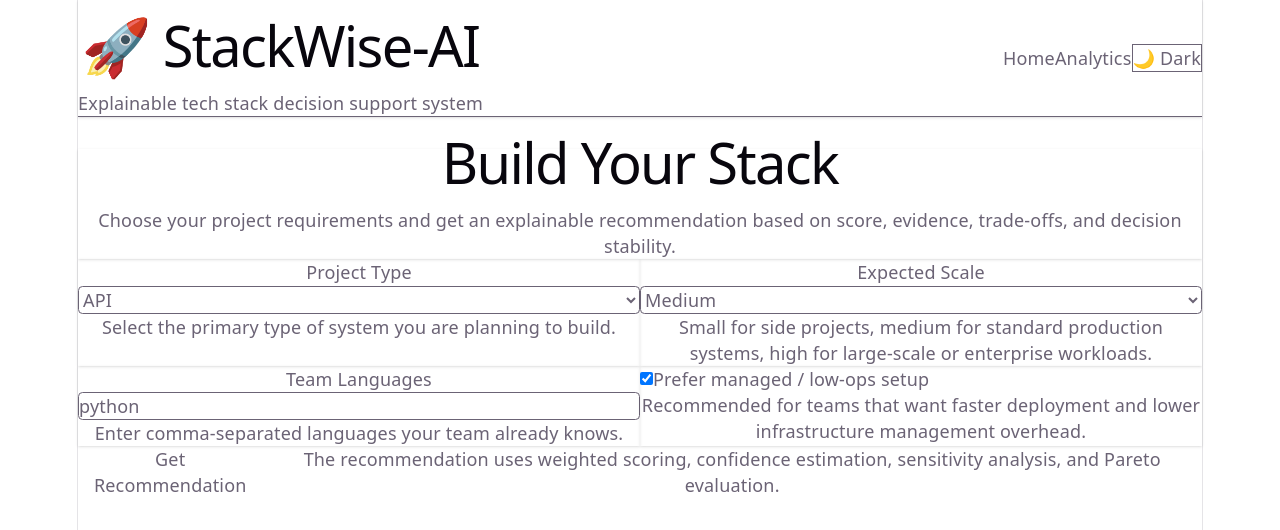
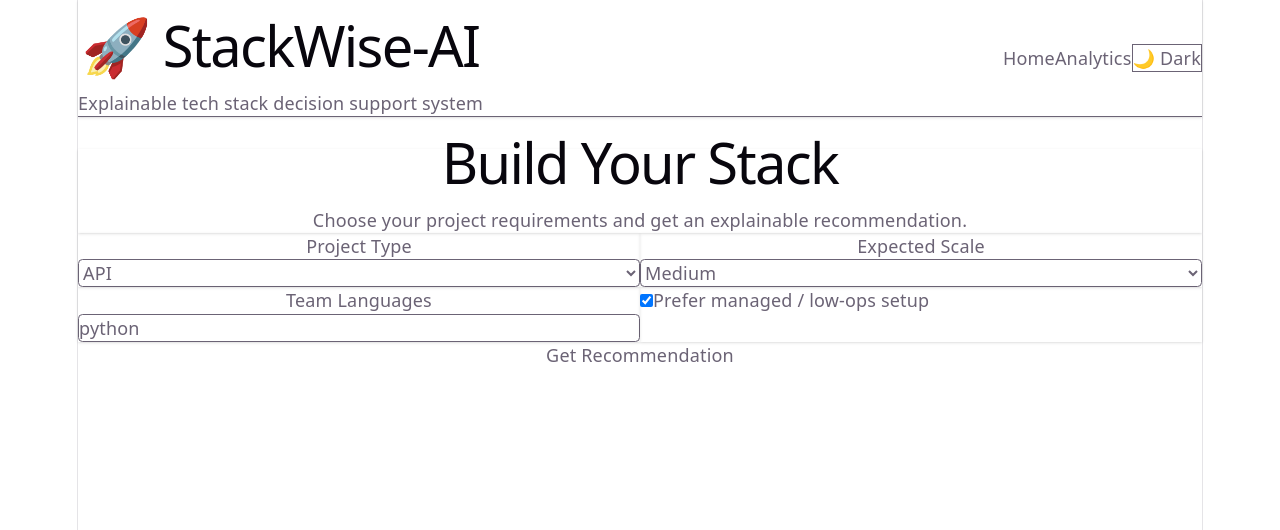
Before and after one commit to AdItyAsIngh1800/StackWise-AI, a React (Vite) app in the folder frontend-react/: page / in a window 1280 px wide. Shown: the top 530 px of the page. Built offline with nearby package versions, Linux system fonts and the light colour scheme.

Commit message:
fix: update backend CORS policy for React local development

```diff
--- a/frontend-react/src/components/Layout.tsx
+++ b/frontend-react/src/components/Layout.tsx
@@ -1,36 +1,27 @@
+import { useEffect, useState } from "react";
 import { Link } from "react-router-dom";
 
 type Props = {
   children: React.ReactNode;
 };
 
-function getInitialDarkMode(): boolean {
-  if (typeof window === "undefined") return false;
-  return localStorage.getItem("darkMode") === "true";
-}
+export default function Layout({ children }: Props) {
+  const [darkMode, setDarkMode] = useState(() => {
+    if (typeof window === "undefined") return false;
+    return localStorage.getItem("darkMode") === "true";
+  });
 
-export default function Layout({ children }: Props) {
-  const darkMode = getInitialDarkMode();
+  useEffect(() => {
+    const root = document.documentElement;
 
-  if (darkMode) {
-    document.documentElement.classList.add("dark");
-  } else {
-    document.documentElement.classList.remove("dark");
-  }
-
-  function toggleDarkMode() {
-    const next = !darkMode;
-
-    if (next) {
-      document.documentElement.classList.add("dark");
-      localStorage.setItem("darkMode", "true");
+    if (darkMode) {
+      root.classList.add("dark");
     } else {
-      document.documentElement.classList.remove("dark");
-      localStorage.setItem("darkMode", "false");
+      root.classList.remove("dark");
     }
 
-    window.location.reload();
-  }
+    localStorage.setItem("darkMode", String(darkMode));
+  }, [darkMode]);
 
   return (
     <div className="min-h-screen bg-gray-50 text-gray-900 dark:bg-gray-900 dark:text-gray-100">
@@ -54,7 +45,7 @@ export default function Layout({ children }: Props) {
             </nav>
 
             <button
-              onClick={toggleDarkMode}
+              onClick={() => setDarkMode((prev) => !prev)}
               className="rounded-lg border px-3 py-1 text-sm transition hover:bg-gray-100 dark:border-gray-600 dark:hover:bg-gray-700"
             >
               {darkMode ? "☀️ Light" : "🌙 Dark"}
--- a/frontend-react/src/index.css
+++ b/frontend-react/src/index.css
@@ -26,6 +26,7 @@
   -moz-osx-font-smoothing: grayscale;
 
   @import "tailwindcss";
+
 
   @media (max-width: 1024px) {
     font-size: 16px;
--- a/frontend-react/src/pages/Analytics.tsx
+++ b/frontend-react/src/pages/Analytics.tsx
@@ -1,8 +1,17 @@
+import { motion } from "framer-motion";
+
 export default function Analytics() {
   return (
-    <div>
-      <h1>Analytics</h1>
-      <p>Connect this page to your analytics endpoints next.</p>
-    </div>
+    <motion.div
+      initial={{ opacity: 0, y: 15 }}
+      animate={{ opacity: 1, y: 0 }}
+      transition={{ duration: 0.3 }}
+      className="space-y-6"
+    >
+      <h1 className="text-3xl font-bold">Analytics</h1>
+      <p className="text-gray-600 dark:text-gray-300">
+        View insights, trends, and system behavior.
+      </p>
+    </motion.div>
   );
 }
--- a/frontend-react/src/pages/Home.tsx
+++ b/frontend-react/src/pages/Home.tsx
@@ -1,5 +1,7 @@
 import { useState } from "react";
 import { useNavigate } from "react-router-dom";
+import { motion } from "framer-motion";
+
 import API from "../api/client";
 import type { RecommendationResponse } from "../types/api";
 import Card from "../components/Card";
@@ -39,12 +41,16 @@ export default function Home() {
   }
 
   return (
-    <div className="space-y-6">
+    <motion.div
+      initial={{ opacity: 0, y: 15 }}
+      animate={{ opacity: 1, y: 0 }}
+      transition={{ duration: 0.3 }}
+      className="space-y-6"
+    >
       <section className="rounded-2xl bg-white p-6 shadow-sm dark:bg-gray-800">
         <h1 className="text-3xl font-bold">Build Your Stack</h1>
         <p className="mt-2 text-gray-600 dark:text-gray-300">
-          Choose your project requirements and get an explainable recommendation
-          based on score, evidence, trade-offs, and decision stability.
+          Choose your project requirements and get an explainable recommendation.
         </p>
       </section>
 
@@ -61,9 +67,6 @@ export default function Home() {
             <option value="ai-ml">AI/ML</option>
             <option value="enterprise">Enterprise</option>
           </select>
-          <p className="mt-2 text-sm text-gray-500 dark:text-gray-300">
-            Select the primary type of system you are planning to build.
-          </p>
         </Card>
 
         <Card>
@@ -77,10 +80,6 @@ export default function Home() {
             <option value="medium">Medium</option>
             <option value="high">High</option>
           </select>
-          <p className="mt-2 text-sm text-gray-500 dark:text-gray-300">
-            Small for side projects, medium for standard production systems, high
-            for large-scale or enterprise workloads.
-          </p>
         </Card>
 
         <Card>
@@ -96,15 +95,11 @@ export default function Home() {
                   .filter(Boolean)
               )
             }
-            placeholder="python,javascript,typescript"
           />
-          <p className="mt-2 text-sm text-gray-500 dark:text-gray-300">
-            Enter comma-separated languages your team already knows.
-          </p>
         </Card>
 
         <Card>
-          <label className="flex items-center gap-2 font-medium">
+          <label className="flex items-center gap-2">
             <input
               type="checkbox"
               checked={lowOps}
@@ -112,29 +107,18 @@ export default function Home() {
             />
             Prefer managed / low-ops setup
           </label>
-          <p className="mt-2 text-sm text-gray-500 dark:text-gray-300">
-            Recommended for teams that want faster deployment and lower
-            infrastructure management overhead.
-          </p>
         </Card>
       </div>
 
       {loading && <LoadingSpinner />}
 
-      <div className="flex items-center gap-4">
       <button
         onClick={submit}
         disabled={loading}
-          className="rounded-lg bg-blue-600 px-6 py-2 text-white transition hover:bg-blue-700 disabled:cursor-not-allowed disabled:bg-blue-400"
+        className="rounded-lg bg-blue-600 px-6 py-2 text-white hover:bg-blue-700"
       >
         {loading ? "Generating..." : "Get Recommendation"}
       </button>
-
-        <span className="text-sm text-gray-500 dark:text-gray-300">
-          The recommendation uses weighted scoring, confidence estimation,
-          sensitivity analysis, and Pareto evaluation.
-        </span>
-      </div>
-    </div>
+    </motion.div>
   );
 }
--- a/frontend-react/src/pages/Results.tsx
+++ b/frontend-react/src/pages/Results.tsx
@@ -1,4 +1,6 @@
 import { useLocation } from "react-router-dom";
+import { motion } from "framer-motion";
+
 import RecommendationCard from "../components/RecommendationCard";
 import ConfidenceBar from "../components/ConfidenceBar";
 import SensitivityTable from "../components/SensitivityTable";
@@ -14,33 +16,33 @@ export default function Results() {
 
   if (!data) {
     return (
-      <Card>
-        <h1 className="text-2xl font-bold">Results</h1>
-        <p className="mt-2 text-gray-600 dark:text-gray-300">
-          No result loaded. Go back to Home and generate a recommendation first.
+      <motion.div
+        initial={{ opacity: 0 }}
+        animate={{ opacity: 1 }}
+        className="text-center py-20"
+      >
+        <h2 className="text-xl font-semibold">No Results Found</h2>
+        <p className="mt-2 text-gray-500">
+          Generate a recommendation first.
         </p>
-      </Card>
+      </motion.div>
     );
   }
 
-  const winner = data.winner;
-  const summary = winner
-    ? `Recommended stack: ${winner.language} + ${winner.backend_framework ?? "-"} + ${winner.database ?? "-"} + ${winner.deployment ?? "-"}.`
-    : "No recommendation available.";
-
   return (
-    <div className="space-y-6">
+    <motion.div
+      initial={{ opacity: 0, y: 15 }}
+      animate={{ opacity: 1, y: 0 }}
+      transition={{ duration: 0.3 }}
+      className="space-y-6"
+    >
       <section className="rounded-2xl bg-white p-6 shadow-sm dark:bg-gray-800">
         <h1 className="text-3xl font-bold">Results</h1>
-        <p className="mt-2 text-gray-600 dark:text-gray-300">
-          Review the recommendation, confidence level, ranking, trade-offs, and
-          reasons behind the decision.
-        </p>
       </section>
 
       <Card>
-        <h2 className="mb-2 text-lg font-semibold">📌 Final Decision</h2>
-        <p className="text-gray-700 dark:text-gray-200">{summary}</p>
+        <h2 className="mb-2 font-semibold">📌 Final Decision</h2>
+        <p>{data.winner?.language}</p>
       </Card>
 
       <div className="grid grid-cols-1 gap-6 md:grid-cols-2">
@@ -55,6 +57,6 @@ export default function Results() {
       <ParetoChart data={data.pareto ?? []} />
 
       <WhyNotList items={data.why_not} />
-    </div>
+    </motion.div>
   );
 }
```
Lines whose indentation alone changed are shown as unchanged.
